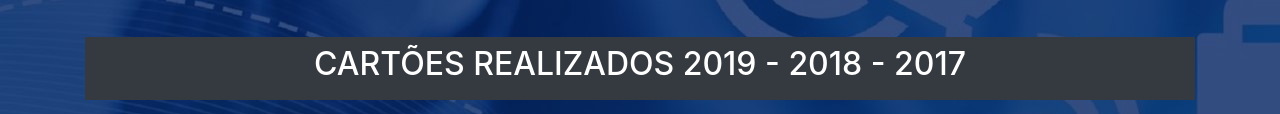
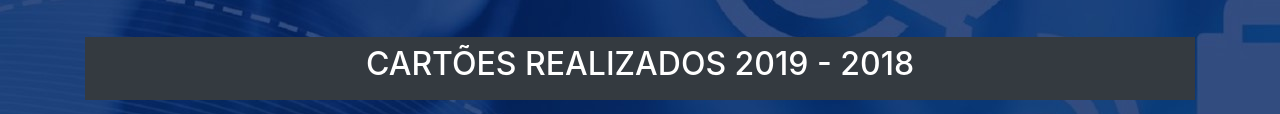
Before and after one commit to metalsa-cl/CCD-MOB, a website: page indicadores.html in a window 1280 px wide. Shown: the part 832-946 px from the top of the page. Drawn offline with Linux system fonts and the light colour scheme.

Commit message:
Update indicadores.html

```diff
--- a/indicadores.html
+++ b/indicadores.html
@@ -138,7 +138,7 @@
                 <br>
 
               <nav class="navbar navbar-expand-lg navbar-dark bg-dark ">
-                  <h2 class="collapse navbar-collapse justify-content-md-center" >CARTÕES REALIZADOS 2019 - 2018 - 2017</h2>
+                  <h2 class="collapse navbar-collapse justify-content-md-center" >CARTÕES REALIZADOS 2019 - 2018</h2>
 
     </nav>
                 <br>
```
